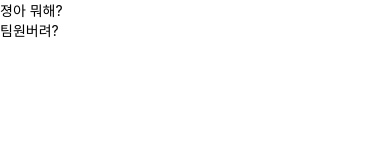
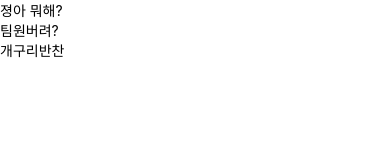
Before and after one commit to HanKyuHo/react-native, a React Native app in the folder kyuring/: screen / in a window 390 px wide. Shown: the top 160 px of the page. Built offline with nearby package versions, Linux system fonts and the light colour scheme.

Commit message:
팀원버려

```diff
--- a/kyuring/App.js
+++ b/kyuring/App.js
@@ -22,6 +22,7 @@ const App = () => {
         <View>
           <Text>졍아 뭐해?</Text>
           <Text>팀원버려?</Text>
+          <Text>개구리반찬</Text>
         </View>
     </SafeAreaView>
   );
```
